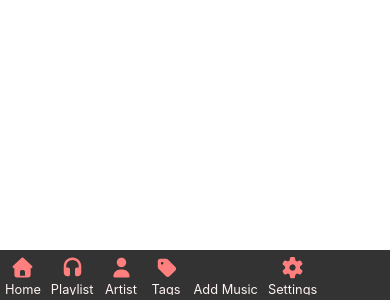
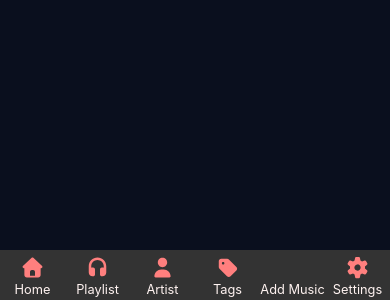
Before and after one commit to coiluck/kokone-music, a website built with Vite: page src/renderer/index.html in a window 390 px wide. Shown: the part 544-844 px from the top of the page. Built offline with nearby package versions, Linux system fonts and the light colour scheme; files whose address does not match are found by name.

Commit message:
Opt: left-panel for mobile

```diff
--- a/src/renderer/assets/css/left-panel.css
+++ b/src/renderer/assets/css/left-panel.css
@@ -2,13 +2,14 @@
   display: flex;
   flex-direction: column;
   align-items: center;
-  justify-content: center;
+  justify-content: start;
   padding: 5px;
   cursor: pointer;
+  overflow: visible;
   transition: all 0.3s ease;
 }
 
-.left-panel-item-icon {
+.left-panel-item .left-panel-item-icon {
   width: 35px;
   height: 35px;
   mask-image: var(--icon-file);
@@ -17,7 +18,18 @@
   mask-position: center;
   background-color: var(--accent);
 }
-.left-panel-item-title {
+
+@media (max-width: 480px) {
+  .left-panel-item .left-panel-item-icon {
+    width: 25px;
+    height: 25px;
+  }
+}
+
+.left-panel-item .left-panel-item-title {
   font-size: .8rem;
   color: var(--text);
+  text-wrap: nowrap;
+  white-space: nowrap;
+  overflow: visible;
 }
--- a/src/renderer/assets/css/main.css
+++ b/src/renderer/assets/css/main.css
@@ -24,12 +24,16 @@
   grid-area: left-panel;
   display: flex;
   flex-direction: column;
+  gap: 10px;
   background-color: #333;
 }
 
 @media (max-width: 480px) {
   .left-panel-container {
-    flex-direction: row;
+    display: grid;
+    grid-template-columns: repeat(auto-fit, minmax(0, 1fr));
+    grid-auto-flow: row;
+    gap: 0;
     position: fixed;
     bottom: 0;
     left: 0;
@@ -49,3 +53,9 @@
     padding-bottom: 50px;
   }
 }
+
+.modal {
+  width: 100%;
+  height: 100%;
+  background-color: var(--bg);
+}
--- a/src/renderer/index.html
+++ b/src/renderer/index.html
@@ -67,7 +67,14 @@
         </div>
       </div>
 
-      <div class="main-content-container" id="main-content"></div>
+      <div class="main-content-container" id="main-content">
+        <div class="modal" id="modal-home"></div>
+        <div class="modal" id="modal-playlist"></div>
+        <div class="modal" id="modal-artist"></div>
+        <div class="modal" id="modal-tags"></div>
+        <div class="modal" id="modal-add-music"></div>
+        <div class="modal" id="modal-settings"></div>
+      </div>
     </div>
 
     <script type="module" src="./src/renderer.js"></script>
```
